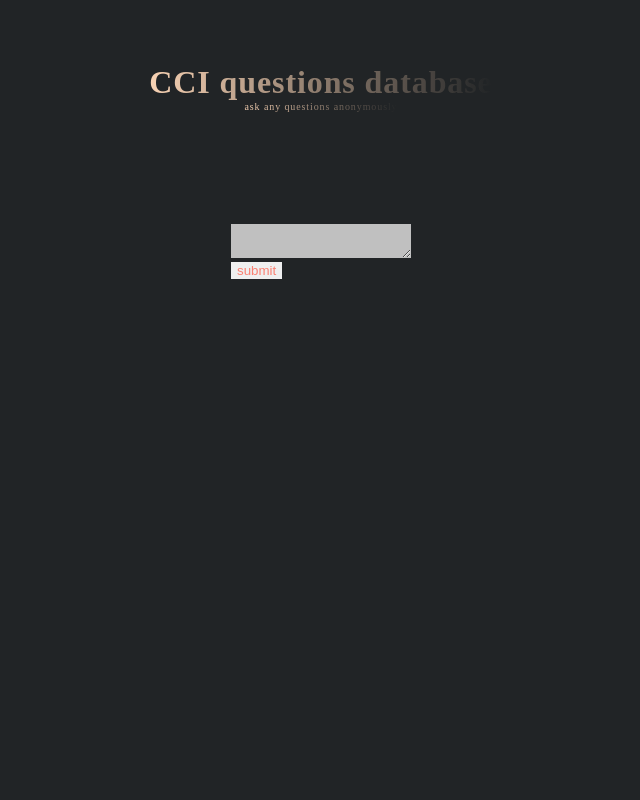
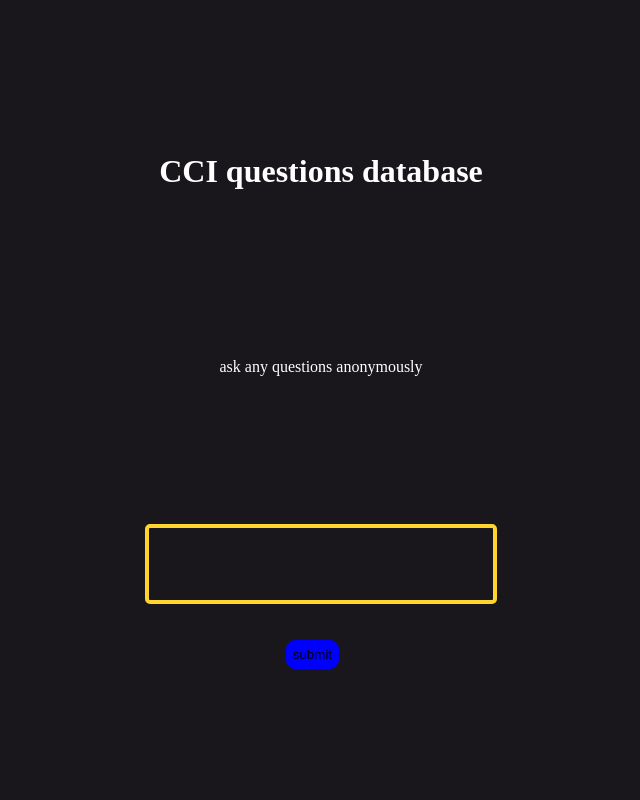
Before and after one commit to willymwaura/question-database, a Django app: page / in a window 1280 px wide. Shown: the whole page, without its empty margins (319-959 px from the left). Run offline with Django 3.2, Linux system fonts and the light colour scheme.

Commit message:
changing ui

```diff
--- a/dict/settings.py
+++ b/dict/settings.py
@@ -84,9 +84,11 @@
 
     }
 }
+'''
 import dj_database_url
 db_from_env=dj_database_url.config(conn_max_age=600)
 DATABASES['default'].update(db_from_env)
+'''
 
 
 # Password validation
--- a/myapp/views.py
+++ b/myapp/views.py
@@ -3,6 +3,7 @@
 from django.shortcuts import render
 
 from .models import Feature
+from django.shortcuts import redirect
 
 # Create your views here.
 def index(request):
@@ -12,7 +13,7 @@
         word=request.POST['tex']
         a=Feature(question=word)
         a.save()
-        return HttpResponse("Thank you for submitting your question ")
+        return redirect('all')
 
 
 def all(request):
--- a/template/index.html
+++ b/template/index.html
@@ -2,26 +2,75 @@
 <!DOCTYPE html>
 <html lang="en">
 <head>
-    <link rel="stylesheet" href= "{% static 'app.css' %}">
     <meta charset="UTF-8">
     <meta http-equiv="X-UA-Compatible" content="IE=edge">
     <meta name="viewport" content="width=device-width, initial-scale=1.0">
     <title>questions Database</title>
+    <style>
+body{
+    margin: 0;
+    padding: 0;
+    background: #19161c;
+    height: 100vh;
+    display: flex;
+    justify-content: space-evenly;
+    align-items: center;
+    flex-direction: column;
+    align-content: center;
+}
+
+.input {
+    padding: 10px;
+    width: 100%;
+    height: 80px;
+    background: none;
+    border: 4px solid #ffd52d;
+    border-radius: 5px;
+    box-sizing: border-box;
+    font-family: Comic Sans MS;
+    font-size: 26px;
+    color: #ffd52d;
+    outline: none;
+}
+
+p{
+    color: white;
+    text-align: center;
+}
+h1{
+    color: white;
+    text-align: center;
+}
+.submit{
+    color: black;
+    background-color: blue;
+    border: solid 1px blue;
+    border-radius: 9px;
+    padding: 6px;
+    transition: 0.6s;
+    margin-left: 40%;
+}
+.submit:hover{
+    color: blue;
+    background-color: transparent;
+    border: solid 1px blue;
+}
+    </style>
 </head>
 <body>
-    <div class='app'>
         <h1>CCI questions database</h1>
         <p>ask any questions anonymously </p>
-    </div>
-    <div class="container">
-    <form method='POST'action='search' enctype="multipart/form-data">
-        {%csrf_token%}
-        <textarea  placeholder="enter your questions here" name="tex" >
 
-        </textarea>
+         <form method='POST'action='search' enctype="multipart/form-data">
+            {%csrf_token%}
 
-        <button class="search">submit</button>
-     </form>
-    </div>
+            <div class="box">
+            <input type="text" class="input" name="tex" required >
+            </div>
+            <br><br>
+            <div>
+            <input type="submit" class="submit" value="submit">
+            </div>
+        </form>
 </body>
 </html>
```
Also changed, not shown: db.sqlite3, template/recent.html (line endings or trailing spaces).
